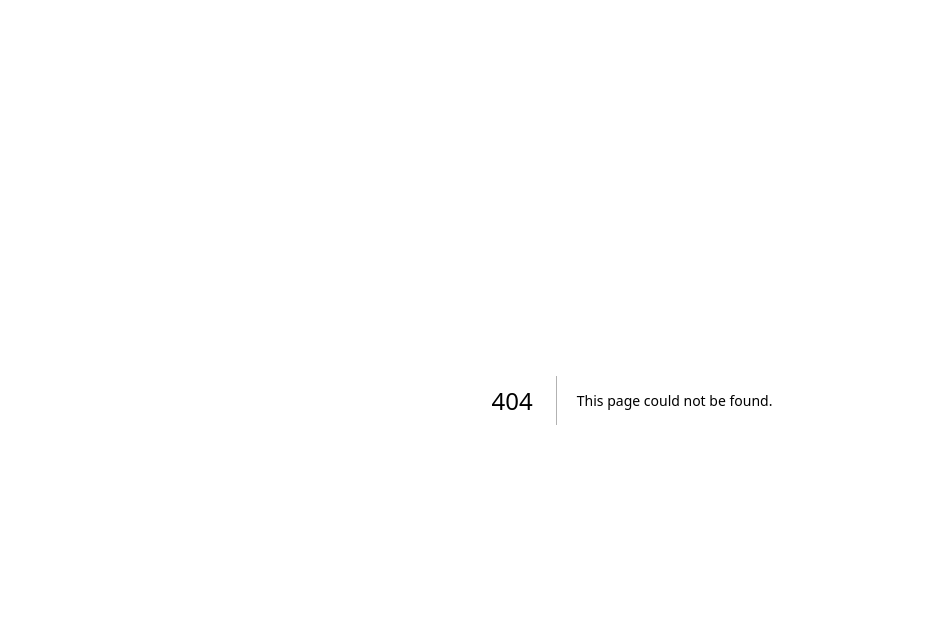
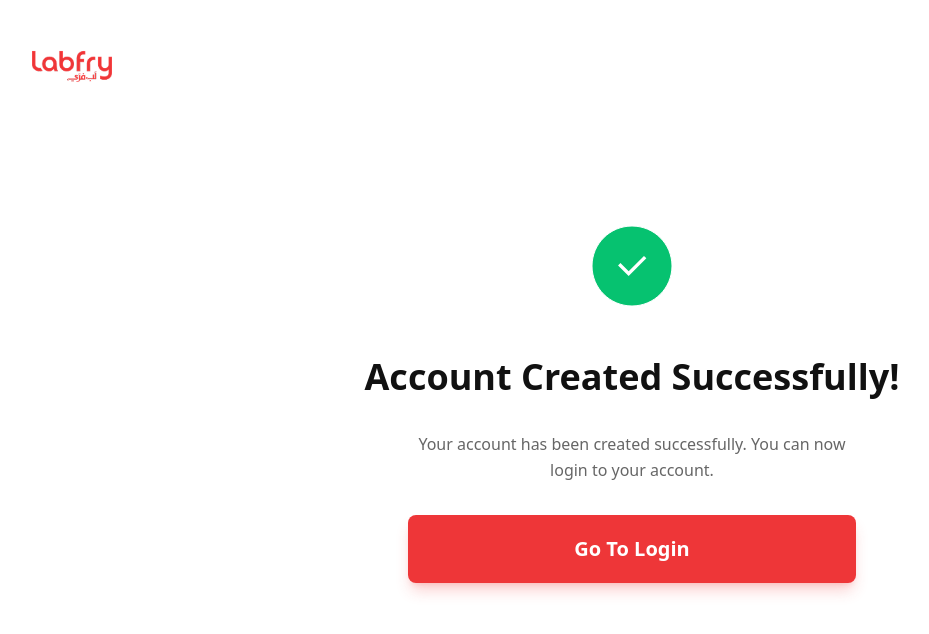
Before and after one commit to shamimthedev/labfry, a Next.js app: page /success in a window 1280 px wide. Before the commit this address had no page. Shown: the top 634 px of the page, without its empty margins (8-937 px from the left). Built offline with nearby package versions, Linux system fonts and the light colour scheme.

Commit message:
add success page

```diff
--- /dev/null
+++ b/app/success/page.tsx
@@ -0,0 +1,83 @@
+// app/success/page.tsx
+'use client';
+
+import Link from 'next/link';
+import Image from 'next/image';
+import { useSearchParams } from 'next/navigation';
+import Button from '../components/Button';
+
+export default function SuccessPage() {
+  const searchParams = useSearchParams();
+  const type = searchParams.get('type'); // 'account' or 'password'
+
+  const content = {
+    account: {
+      title: 'Account Created Successfully!',
+      subtitle: 'Your account has been created successfully. You can now login to your account.',
+      buttonText: 'Go To Login',
+      buttonLink: '/login'
+    },
+    password: {
+      title: 'Password Changed Successfully!',
+      subtitle: 'Your password has been changed successfully. You can now login with your new password.',
+      buttonText: 'Go To Login',
+      buttonLink: '/login'
+    }
+  };
+
+  const currentContent = type === 'password' ? content.password : content.account;
+
+  return (
+    <div className="min-h-screen bg-primary-white px-4 py-8">
+      {/* Logo */}
+      <div className="mb-12 md:mb-16">
+        <Link href="/">
+          <Image
+            src="/labfry-logo.png"
+            alt="Labfry"
+            width={182}
+            height={98}
+            className="w-28 md:w-32 h-auto"
+            priority
+          />
+        </Link>
+      </div>
+
+      {/* Success Content */}
+      <div className="flex flex-col items-center justify-center min-h-[60vh]">
+        {/* Success Icon */}
+        <div className="mb-8 md:mb-12">
+          <div className="w-16 h-16 md:w-20 md:h-20 rounded-full flex items-center justify-center">
+            <svg width="80" height="80" viewBox="0 0 80 80" fill="none" xmlns="http://www.w3.org/2000/svg">
+              <path d="M40 0C62.0914 0 80 17.9086 80 40C80 62.0914 62.0914 80 40 80C17.9086 80 0 62.0914 0 40C0 17.9086 17.9086 0 40 0Z" fill="#06C270" />
+              <path d="M40 0C62.0914 0 80 17.9086 80 40C80 62.0914 62.0914 80 40 80C17.9086 80 0 62.0914 0 40C0 17.9086 17.9086 0 40 0Z" stroke="white" />
+              <path d="M36.6662 45.2859L51.9862 29.9642L54.3446 32.3209L36.6662 49.9992L26.0596 39.3926L28.4162 37.0359L36.6662 45.2859Z" fill="white" />
+            </svg>
+          </div>
+        </div>
+
+        {/* Success Message */}
+        <h1 className="text-3xl md:text-4xl font-bold text-primary-black mb-6 md:mb-8 text-center leading-tight">
+          {currentContent.title}
+        </h1>
+
+        {currentContent.subtitle && (
+          <p className="text-primary-gray mb-6 md:mb-8 text-center max-w-md leading-relaxed">
+            {currentContent.subtitle}
+          </p>
+        )}
+
+        {/* Action Button */}
+        <div className="w-full max-w-md">
+          <Button
+            href={currentContent.buttonLink}
+            variant="primary"
+            className="py-3.5 rounded-lg"
+          >
+            {currentContent.buttonText}
+          </Button>
+        </div>
+      </div>
+    </div>
+  );
+}
```
